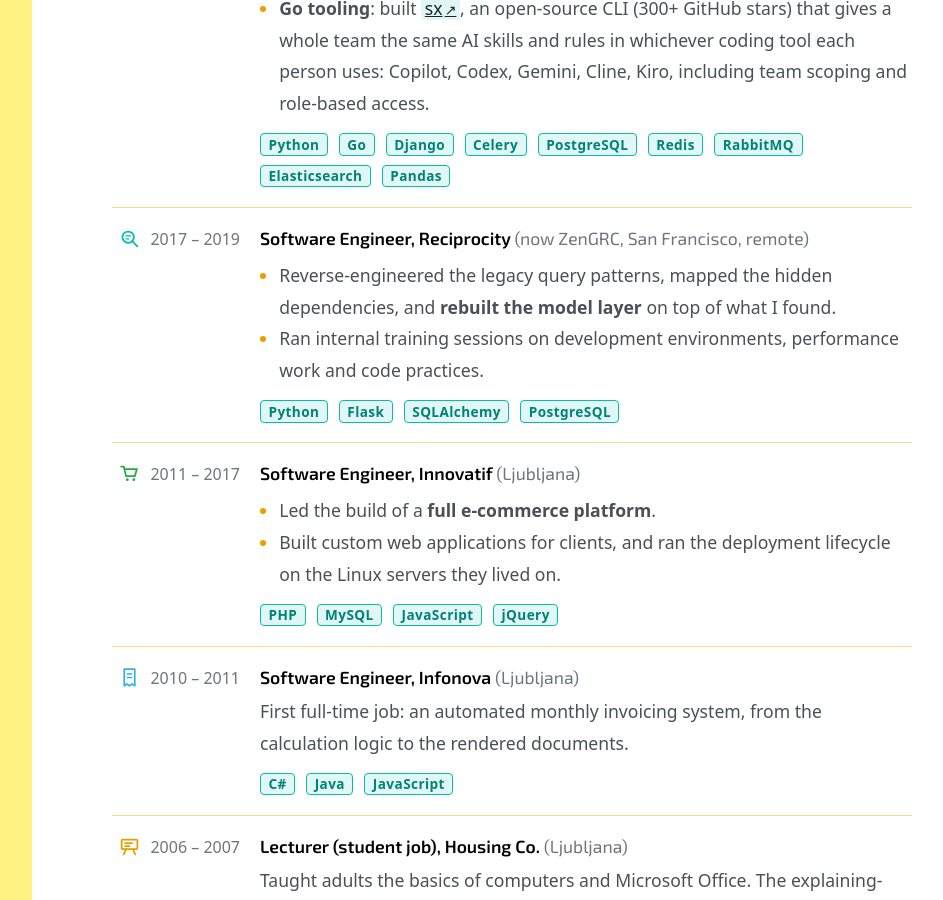
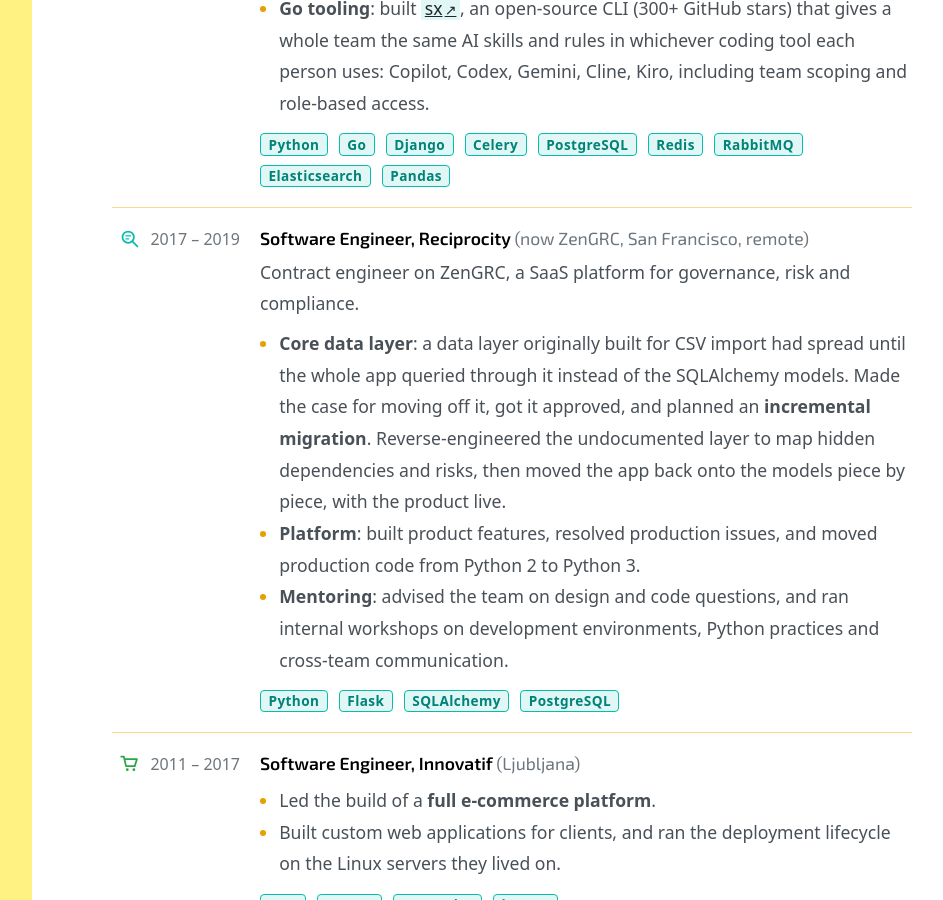
Before and after one commit to inesp/inesp.github.io, a Jekyll site: the page built from cv.md, in a window 1280 px wide and 900 px high, scrolled down 1903 px. Shown: the whole window, without its empty margins (288-1231 px from the left). Built offline with Jekyll 4.4.1, drawn with Linux system fonts in a browser that asks for light colours; nearby versions of some CDN libraries; some web fonts are replaced; a style sheet for code colours, icons or effects is not loaded.

Commit message:
Update reci

```diff
--- a/cv.md
+++ b/cv.md
@@ -58,9 +58,11 @@
     <div class="career-years">{% include career_icon.html name="magnifier" %} 2017 – 2019</div>
     <div class="career-body">
       <h3>Software Engineer, Reciprocity <span class="career-place">(now ZenGRC, San Francisco, remote)</span></h3>
+      <p>Contract engineer on ZenGRC, a SaaS platform for governance, risk and compliance.</p>
       <ul class="career-points">
-        <li>Reverse-engineered the legacy query patterns, mapped the hidden dependencies, and <b>rebuilt the model layer</b> on top of what I found.</li>
-        <li>Ran internal training sessions on development environments, performance work and code practices.</li>
+        <li><b>Core data layer</b>: a data layer originally built for CSV import had spread until the whole app queried through it instead of the SQLAlchemy models. Made the case for moving off it, got it approved, and planned an <b>incremental migration</b>. Reverse-engineered the undocumented layer to map hidden dependencies and risks, then moved the app back onto the models piece by piece, with the product live.</li>
+        <li><b>Platform</b>: built product features, resolved production issues, and moved production code from Python 2 to Python 3.</li>
+        <li><b>Mentoring</b>: advised the team on design and code questions, and ran internal workshops on development environments, Python practices and cross-team communication.</li>
       </ul>
       <p class="career-tech"><span class="badge bg-teal">Python</span> <span class="badge bg-teal">Flask</span> <span class="badge bg-teal">SQLAlchemy</span> <span class="badge bg-teal">PostgreSQL</span></p>
     </div>
```
